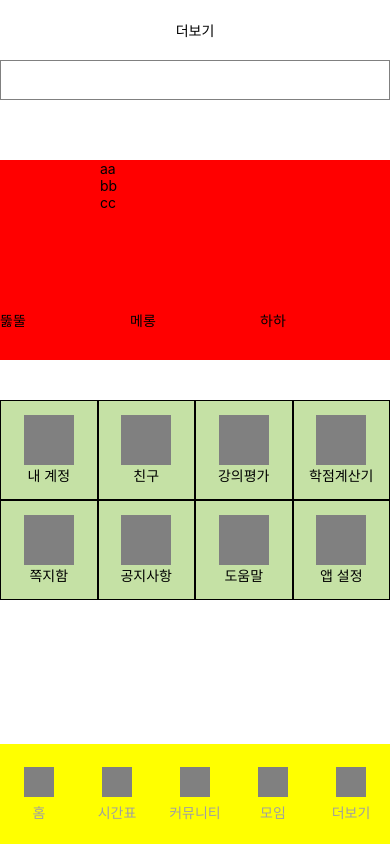
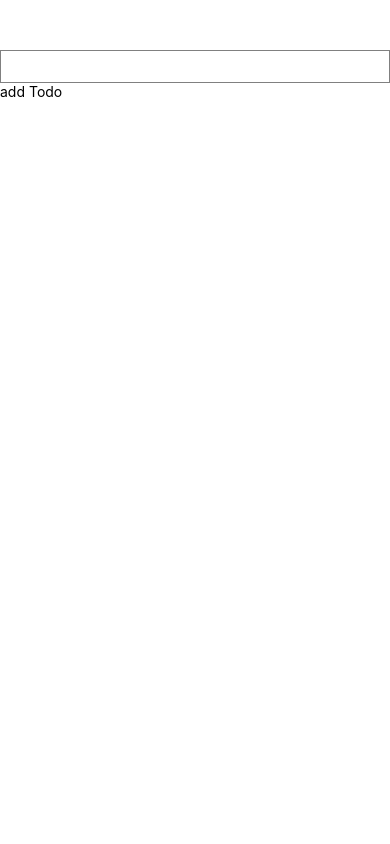
Before and after one commit to ddulhddul/Guide, a React Native app: screen / in a window 390 px wide. Built offline with nearby package versions, Linux system fonts and the light colour scheme.

Commit message:
todo list init

```diff
--- a/App.js
+++ b/App.js
@@ -4,31 +4,35 @@ import {
   StyleSheet,
   Text,
   View,
-  TextInput
+  TextInput,
+  TouchableOpacity
 } from 'react-native';
 
 
 export default class App extends React.Component {
+
   render() {
     return (
-      <View style={styles.app}>
-        <NavBar />
-        <TextInputTest />
-        <User />
-        <View style={{height:40}}></View>
-        <ButtonGroup />
-        <View style={{flex:1}}></View>
-        <Tabs />
-      </View>
+      <Todo />
     );
   }
 }
 
-class TextInputTest extends Component {
-
+class Todo extends Component {
   componentWillMount() {
     this.setState({
       inputText: '',
+      todos: [],
+    })
+  }
+
+  addTodo() {
+    let todoItem = this.state.inputText
+    let todos = this.state.todos
+    todos.push(todoItem)
+    this.setState({
+      inputText: '',
+      todos: todos,
     })
   }
 
@@ -36,106 +40,26 @@ class TextInputTest extends Component {
     return (
       <View style={styles.container}>
         <TextInput
-          style={{height: 40,borderColor: 'gray', borderWidth: 1}}
-          onChangeText={(text) => { this.setState({inputText: text}) }}
+          style={{marginTop:50, height: 40,borderColor: 'gray', borderWidth: 1}}
+          onChangeText={(text) => {
+            this.setState({inputText: text})
+          }}
           value={this.state.inputText}
           />
-        <Text>
-          {this.state.inputText}
-        </Text>
-      </View>
-    );
-  }
-}
-
-
-
-class NavBar extends Component {
-  render() {
-    return (
-      <View style={{height:60, alignItems:'center', justifyContent:'center'}}>
-        <Text>더보기</Text>
-      </View>
-    );
-  }
-}
-class User extends Component {
-  render() {
-    return (
-      <View style={{height: 200, flexDirection:'column', backgroundColor:'red'}}>
-        <View style={{height: 150, flexDirection:'row'}}>
-          <View style={{width:100}}>
-            <View style={{width:100, height:100}}></View>
-          </View>
-          <View style={{flex:1}}>
-            <Text>aa</Text>
-            <Text>bb</Text>
-            <Text>cc</Text>
-          </View>
-        </View>
-        <View style={{height: 50, flexDirection:'row'}}>
-          <View style={{flex:1}}><Text>뚫뚤</Text></View>
-          <View style={{flex:1}}><Text>메롱</Text></View>
-          <View style={{flex:1}}><Text>하하</Text></View>
-        </View>
-      </View>
-    );
-  }
-}
-
-class Button extends Component {
-  render() {
-    return (
-      <View style={{flex: 1, height: 100, borderWidth: 0.5, justifyContent: 'center', alignItems: 'center'}}>
-        <View style={{width:50, height:50, backgroundColor:'gray'}}></View>
-        <Text>{this.props.name}</Text>
-      </View>
-    );
-  }
-}
-
-
-class ButtonGroup extends Component {
-  render() {
-    return (
-      <View style={{height: 200, backgroundColor: '#C5E1A5'}}>
-        <View style={{flex:1, flexDirection:'row'}}>
-          <Button name="내 계정" />
-          <Button name="친구" />
-          <Button name="강의평가" />
-          <Button name="학점계산기" />
-        </View>
-        <View style={{flex:1, flexDirection:'row'}}>
-          <Button name="쪽지함" />
-          <Button name="공지사항" />
-          <Button name="도움말" />
-          <Button name="앱 설정" />
-        </View>
-      </View>
-    );
-  }
-}
-
-class TabButton extends Component {
-  render() {
-    return (
-      <View style={{flex:1, justifyContent:'center', alignItems:'center'}}>
-        <View style={{height:30, width: 30, backgroundColor:'gray'}}></View>
-        <Text style={{marginTop: 5, color: '#A0A0A0'}}>{this.props.name}</Text>
-      </View>
-    );
-  }
-}
-
-class Tabs extends Component {
-  render() {
-    return (
-      <View style={{height: 100, flexDirection:'row', backgroundColor:'yellow'}}>
-        <TabButton name="홈" />
-        <TabButton name="시간표" />
-        <TabButton name="커뮤니티" />
-        <TabButton name="모임" />
-        <TabButton name="더보기" />
+        <TouchableOpacity onPress={this.addTodo.bind(this)}>
+          <Text>
+            add Todo
+          </Text>
+        </TouchableOpacity>
+        {
+          this.state.todos.map((todoItem, index)=> {
+            return (
+              <Text key={index}>
+                {todoItem}
+              </Text>
+            )
+          })
+        }
       </View>
     );
   }
```
